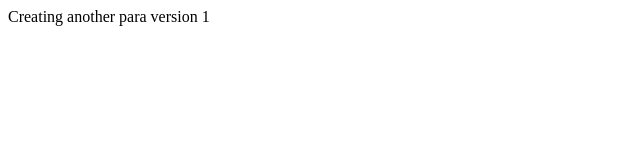
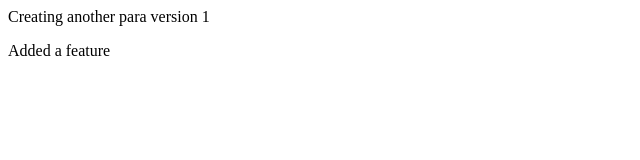
Before and after one commit to rohit-gupta8/localrepo, a plain HTML site: page index.html in a window 1280 px wide. Shown: the full height of the page, 0-640 px from the left. Drawn offline with Linux system fonts and the light colour scheme.

Commit message:
New FEature

```diff
--- a/index.html
+++ b/index.html
@@ -1 +1,2 @@
 <p>Creating another para version 1</p>
+<p>Added a feature</p>
```
